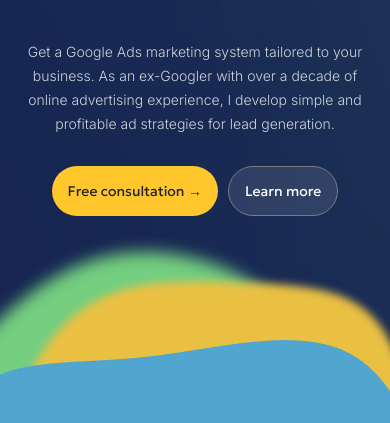
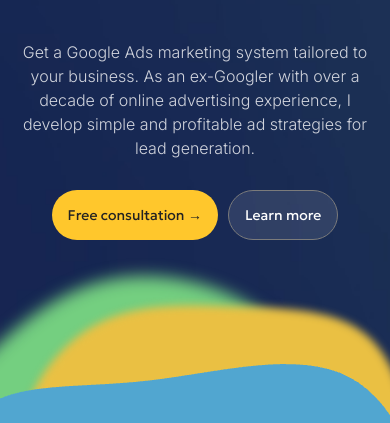
Before and after one commit to iliakulikov/relevantify, a plain HTML site: page new/index.html in a window 390 px wide. Shown: the part 365-788 px from the top of the page. Drawn offline with Linux system fonts and the light colour scheme.

Commit message:
Add files via upload

```diff
--- a/new/style.css
+++ b/new/style.css
@@ -722,7 +722,6 @@
 .footer-info {
     display: flex;
     flex-direction: column;
-    gap: 16px;
 }
 
 .footer-info p {
@@ -1110,6 +1109,6 @@
         line-height: 44px;
     }
     .hero-description {
-        font-size: 14px;
+        font-size: 16px;
     }
 }
```
